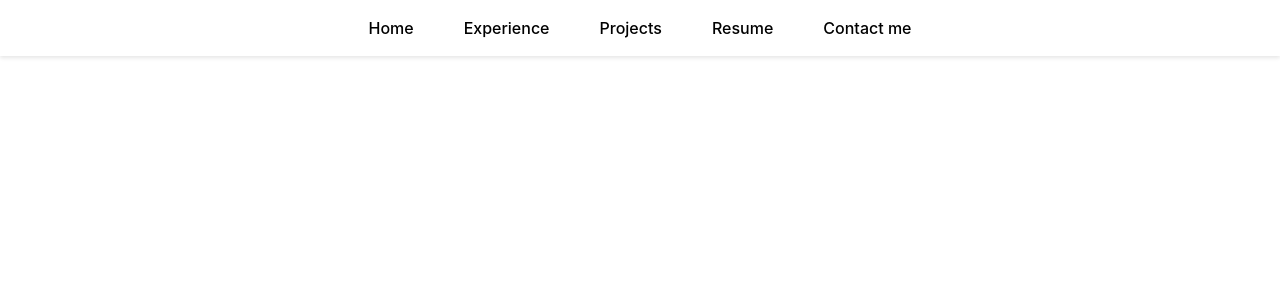
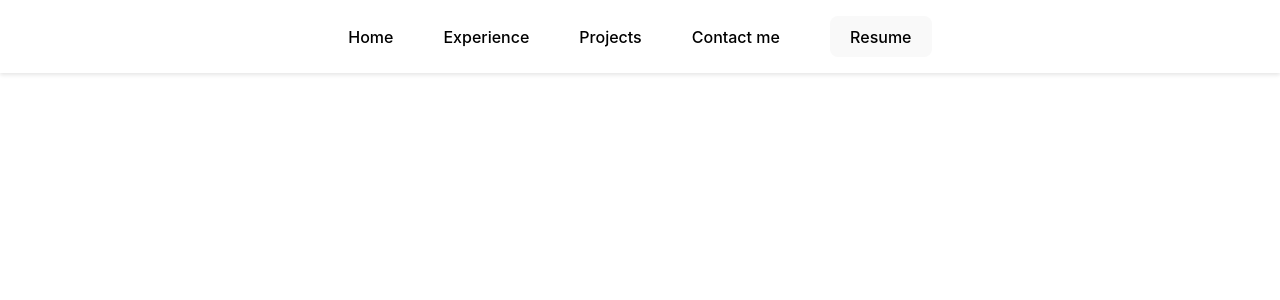
Before and after one commit to ANI2707/PortfolioWebsite, a React (Vite) app: page / in a window 1280 px wide. Shown: the top 300 px of the page. Built offline with nearby package versions, Linux system fonts and the light colour scheme.

Commit message:
Resume button added

```diff
--- a/src/components/Navbar/Navbar.jsx
+++ b/src/components/Navbar/Navbar.jsx
@@ -19,10 +19,10 @@ const Navbar = () => {
             <a href="#">Projects</a>
           </li>
           <li>
-            <a href="#">Resume</a>
+            <a href="#">Contact me</a>
           </li>
           <li>
-            <a href="#">Contact me</a>
+            <button>Resume</button>
           </li>
         </ul>
       </nav>
```
